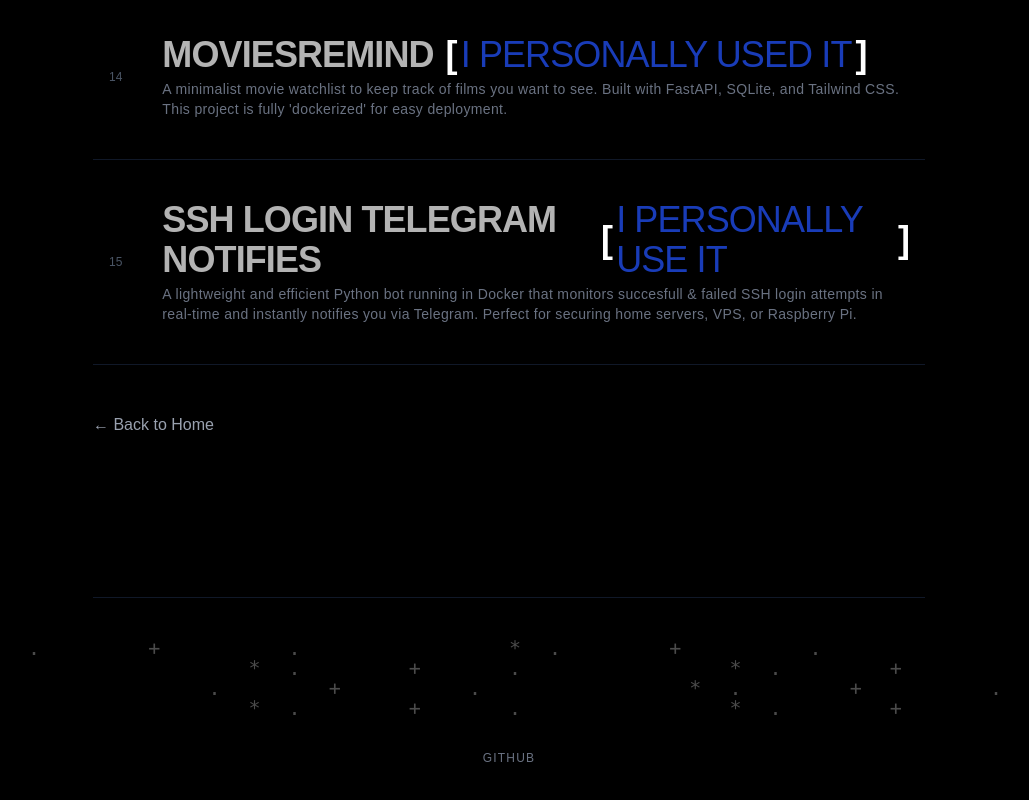
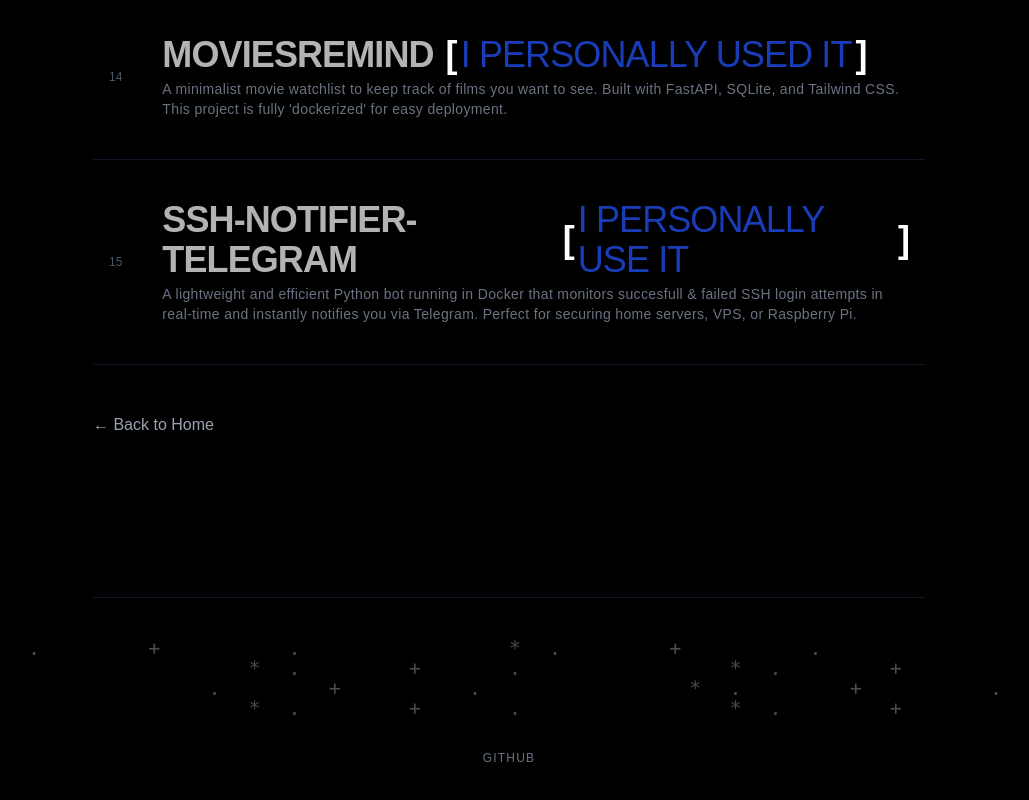
Before and after one commit to wpxq/wpxq, a Next.js app: page /projects in a window 1280 px wide. Shown: the part 2309-3109 px from the top of the page, without its empty margins (131-1160 px from the left). Built offline with nearby package versions, Linux system fonts and the light colour scheme.

Commit message:
Added "SSH-Notifier-Telegram"

```diff
--- a/app/projects/page.jsx
+++ b/app/projects/page.jsx
@@ -153,7 +153,7 @@
             number="15"
             title={
               <span className="flex items-center gap-1">
-                SSH Login Telegram Notifies
+                SSH-Notifier-Telegram
                 <span className="text-white ml-2">[</span>
                 <span className="text-blue-800 font-normal">I personally use it</span>
                 <span className="text-white">]</span>
```
